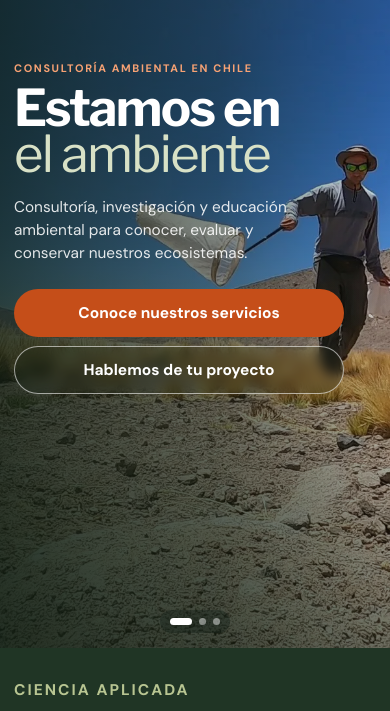
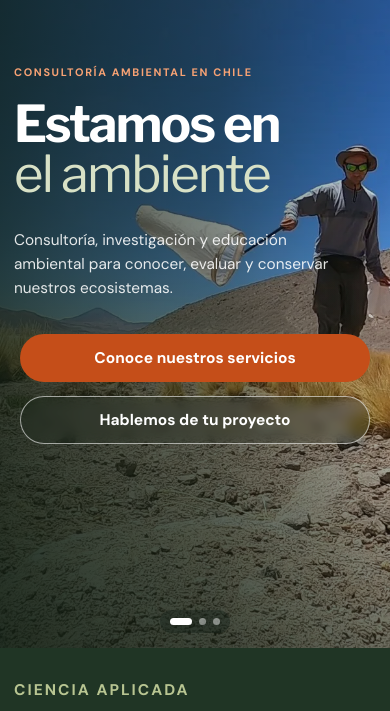
Before and after one commit to DiegoSalsa/CaminandoOtroSendero, a website: page index.html in a window 390 px wide. Shown: the part 76-787 px from the top of the page. Drawn offline with nearby package versions, Linux system fonts and the light colour scheme.

Commit message:
Mejora la distribución del hero en móvil

```diff
--- a/css/client-redesign.css
+++ b/css/client-redesign.css
@@ -633,10 +633,16 @@ p { margin-bottom: 20px; }
     .main-menu .nav-contact { margin-top: 14px; padding: 13px 18px; }
 
     .hero { min-height: clamp(500px, calc(100svh - 74px), 650px); }
-    .hero-content { padding-top: clamp(46px, 8svh, 72px); }
-    .hero h1 { max-width: 360px; margin-bottom: 20px; font-size: clamp(2.85rem, 12.8vw, 4.25rem); line-height: .9; }
-    .hero-lead { width: min(78vw, 310px); max-width: 100%; margin-bottom: 24px; font-size: .96rem; line-height: 1.5; }
-    .hero-actions { width: min(100%, 350px); gap: 9px; }
+    .hero-content { padding-top: clamp(52px, 9svh, 82px); }
+    .hero-content > .eyebrow { margin-bottom: clamp(16px, 2.4svh, 22px); }
+    .hero h1 { max-width: 360px; margin-bottom: clamp(24px, 3.5svh, 32px); font-size: clamp(2.85rem, 12.8vw, 4.25rem); line-height: .98; }
+    .hero-lead { width: min(84vw, 330px); max-width: 100%; margin-bottom: clamp(28px, 4svh, 36px); font-size: .96rem; line-height: 1.58; }
+    .hero-actions {
+        width: min(100%, 350px);
+        max-width: 350px;
+        margin-inline: auto;
+        gap: 14px;
+    }
     .hero-actions .button { width: 100%; }
     .hero-slide img { object-position: center; }
     .hero-shade { background: linear-gradient(90deg, rgba(13,28,17,.8) 0%, rgba(13,28,17,.53) 56%, rgba(13,28,17,.12) 100%), linear-gradient(0deg, rgba(13,28,17,.55), transparent 58%); }
@@ -740,7 +746,7 @@ p { margin-bottom: 20px; }
 @media (max-width: 480px) {
     .capability-grid, .service-detail-grid, .process-grid { grid-template-columns: 1fr; }
     .hero { min-height: clamp(500px, calc(100svh - 74px), 650px); }
-    .hero-content { padding-top: clamp(46px, 8svh, 64px); }
+    .hero-content { padding-top: clamp(48px, 8svh, 68px); }
     .hero h1 { font-size: clamp(2.75rem, 13vw, 3.45rem); }
     .page-hero { min-height: 455px; }
     .page-hero h1 { font-size: clamp(2.15rem, 9.6vw, 2.7rem); }
```
